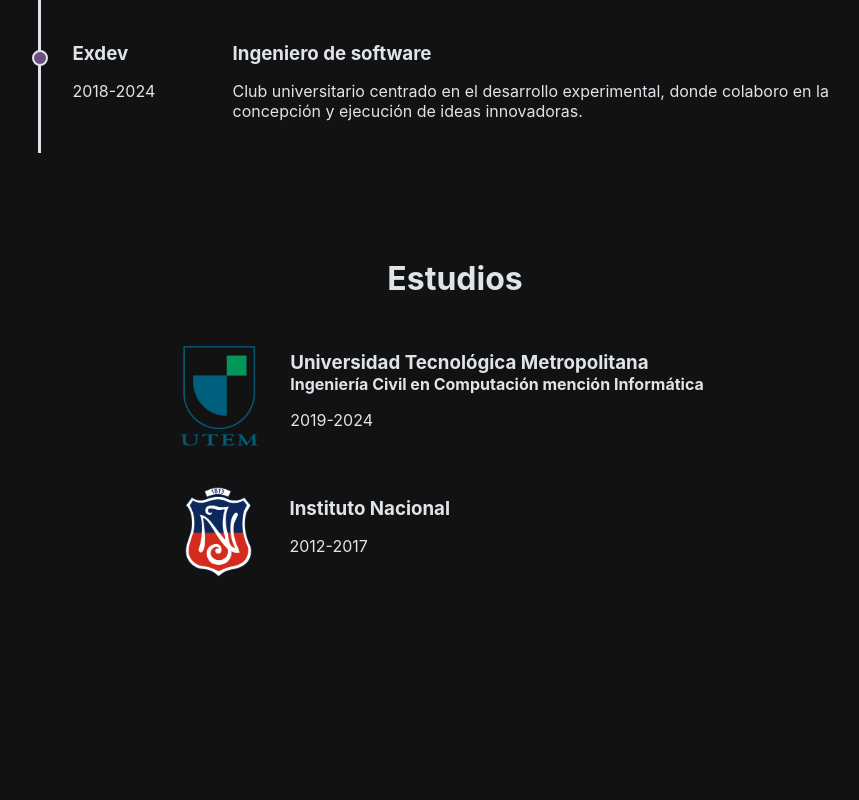
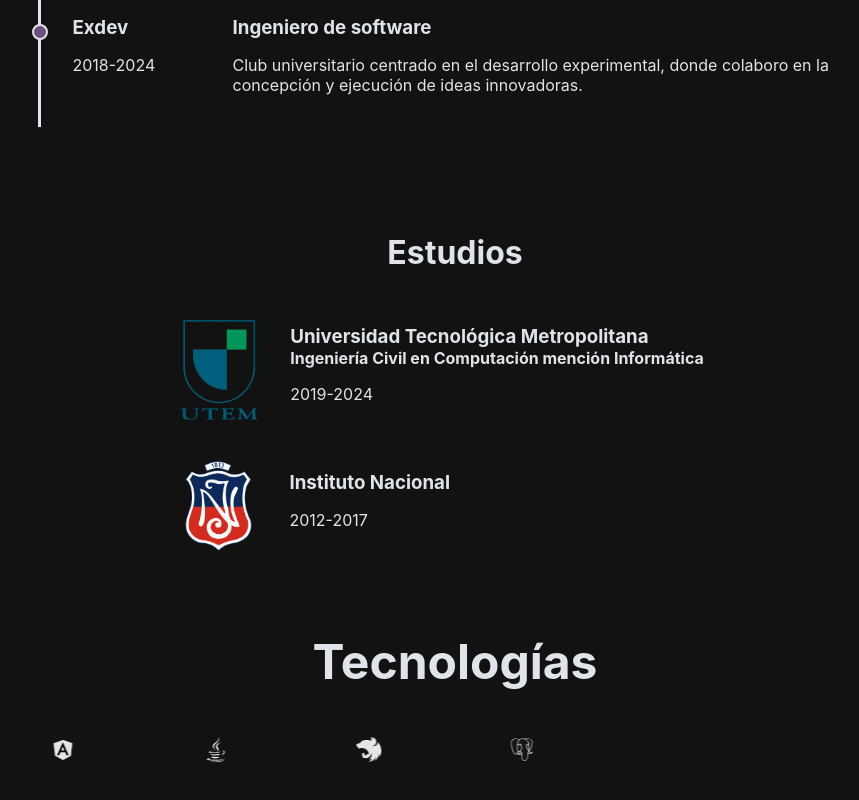
Before and after one commit to IanBattistoni/portafolio, a React (Create React App) app: page / in a window 1280 px wide. Shown: the part 1540-2340 px from the top of the page, without its empty margins (185-1044 px from the left). Before the commit the page ends 2238 px from the top, so only its background shows below. Built offline with nearby package versions, Linux system fonts and the light colour scheme.

Commit message:
carrusel

```diff
--- a/src/pages/home/home.css
+++ b/src/pages/home/home.css
@@ -220,7 +220,48 @@
 
   }
 
-@media (min-width: 650px) {
+.technologies{
+        text-align: center;
+        font-size: 2rem;
+        margin-bottom: 3rem;
+}
+.carousel {
+  display: flex;
+  justify-content: end;
+  overflow: hidden;
+  width: 100%;
+
+}
+
+.image-container {
+  display: flex;
+  justify-items: stretch;
+  animation: scroll 12s linear infinite;
+  gap: 8rem;
+}
+.carousel:hover .image-container {
+  animation-play-state: paused;
+}
+
+.social-icon {
+  color: rgb(230,230,230);
+  width: 25px;
+  height: 25px;
+}
+@keyframes scroll {
+  to{
+    translate: calc(-4*250px)
+  }
+}
+
+@media(min-height:1100px){
+  .presentation{
+     min-height: max-content;
+     height: 1100px;
+  }
+}
+
+@media (max-width: 650px) {
   .presentation {
     gap: 2rem;
   }
@@ -228,12 +269,9 @@
     gap: 2rem;
   }
 }
-@media(min-height:1100px){
-  .presentation{
-     min-height: max-content;
-     height: 1100px;
-  }
-}
+
+
+
 @media(max-width: 600px){
     .presentation{
         flex-direction: column;
--- a/src/pages/home/home.js
+++ b/src/pages/home/home.js
@@ -173,6 +173,29 @@ function Home() {
 
       </section>
 
+      <section className='technologies'>
+        <h2>
+          Tecnologías
+        </h2>
+        <div className='carousel'>
+          <div className='image-container'>
+                <span title='Angular'>
+                  <AngularIcon className='info-icon' />
+                </span>
+                <span title='Java'>
+                  <JavaIcon className='info-icon' />
+                </span>
+                <span title='Nest'>
+                  <NestIcon className='info-icon' />
+                </span>
+                <span title='PostgresSQL'>
+                  <PostgresSQLIcon className='info-icon' />
+                </span>
+
+          </div>
+        </div>
+      </section>
+
 
     </section>
   );
--- a/src/shared/icons/AngularIcon.jsx
+++ b/src/shared/icons/AngularIcon.jsx
@@ -1,7 +1,7 @@
 import React from 'react';
 import { ReactComponent as AngularSVG } from '../../assets/svg/Angular.svg';
 
-const AngularIcon = ({ color = '#fff', size = 25, className = 'Angular-icon' }) => {
+const AngularIcon = ({ color = 'rgb(230,230,230)', size = 25, className = 'Angular-icon' }) => {
   return (
     <AngularSVG
       className={className}
--- a/src/shared/icons/DownloadIcon.jsx
+++ b/src/shared/icons/DownloadIcon.jsx
@@ -1,7 +1,7 @@
 import React from 'react';
 import { ReactComponent as DownloadSVG } from '../../assets/svg/Download.svg';
 
-const DownloadIcon = ({ color = 'white', size = 25, className = 'Download-icon' }) => {
+const DownloadIcon = ({ color = 'rgb(230,230,230)', size = 25, className = 'Download-icon' }) => {
   return (
     <DownloadSVG
       className={className}
--- a/src/shared/icons/GitHubIcon.jsx
+++ b/src/shared/icons/GitHubIcon.jsx
@@ -1,7 +1,7 @@
 import React from 'react';
 import { ReactComponent as GitHubSVG } from '../../assets/svg/Github-svgrepo.svg';
 
-const GitHubIcon = ({ color = '#fff', size = 25, className = 'github-icon' }) => {
+const GitHubIcon = ({ color = 'rgb(230,230,230)', size = 25, className = 'github-icon' }) => {
   return (
     <GitHubSVG
       className={className}
--- a/src/shared/icons/JavaIcon.jsx
+++ b/src/shared/icons/JavaIcon.jsx
@@ -1,7 +1,7 @@
 import React from 'react';
 import { ReactComponent as JavaSVG } from '../../assets/svg/Java.svg';
 
-const JavaIcon = ({ color = '#fff', size = 25, className = 'Java-icon' }) => {
+const JavaIcon = ({ color = 'rgb(230,230,230)', size = 25, className = 'Java-icon' }) => {
   return (
     <JavaSVG
       className={className}
--- a/src/shared/icons/LinkedIn.jsx
+++ b/src/shared/icons/LinkedIn.jsx
@@ -1,7 +1,7 @@
 import React from 'react';
 import { ReactComponent as LinkedInSVG } from '../../assets/svg/LinkedIn-svgrepo.svg';
 
-const LinkedInIcon = ({ color = 'white', size = 25, className = 'linkedin-icon' }) => {
+const LinkedInIcon = ({ color = 'rgb(230,230,230)', size = 25, className = 'linkedin-icon' }) => {
   return (
     <LinkedInSVG
       className={className}
--- a/src/shared/icons/NestIcon.jsx
+++ b/src/shared/icons/NestIcon.jsx
@@ -1,7 +1,7 @@
 import React from 'react';
 import { ReactComponent as NestSVG } from '../../assets/svg/Nest.svg';
 
-const NestIcon = ({ color = '#fff', size = 25, className = 'Nest-icon' }) => {
+const NestIcon = ({ color = 'rgb(230,230,230)', size = 25, className = 'Nest-icon' }) => {
   return (
     <NestSVG
       className={className}
--- a/src/shared/icons/PostgresSQLIcon.jsx
+++ b/src/shared/icons/PostgresSQLIcon.jsx
@@ -1,7 +1,7 @@
 import React from 'react';
 import { ReactComponent as PostgresSQLSVG } from '../../assets/svg/PostgresSQL.svg';
 
-const PostgresSQLIcon = ({ color = '#fff', size = 25, className = 'PostgresSQL-icon' }) => {
+const PostgresSQLIcon = ({ color = 'rgb(230,230,230)', size = 25, className = 'PostgresSQL-icon' }) => {
   return (
     <PostgresSQLSVG
       className={className}
--- a/src/shared/icons/YoutubeIcon.jsx
+++ b/src/shared/icons/YoutubeIcon.jsx
@@ -1,7 +1,7 @@
 import React from 'react';
 import { ReactComponent as YoutubeSVG } from '../../assets/svg/YoutubeIcon.svg';
 
-const YoutubeIcon = ({ color = '#fff', size = 25, className = 'Youtube-icon' }) => {
+const YoutubeIcon = ({ color = 'rgb(230,230,230)', size = 25, className = 'Youtube-icon' }) => {
   return (
     <YoutubeSVG
       className={className}
```
Also changed, not shown: src/assets/svg/YoutubeIcon.svg.
